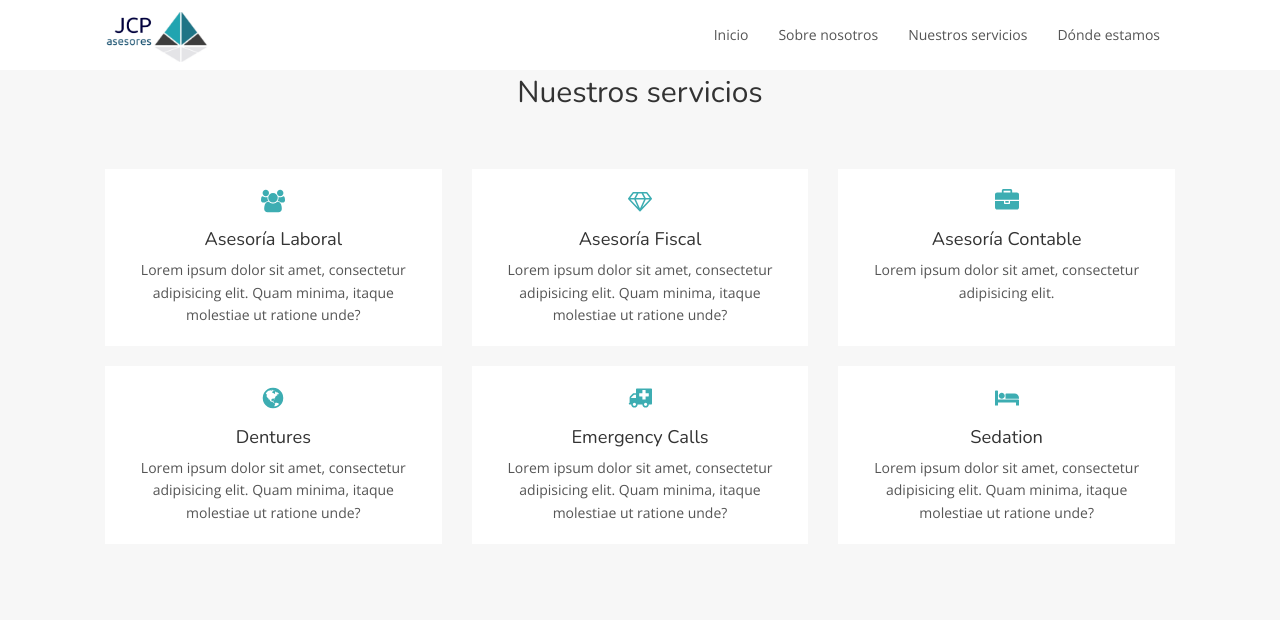
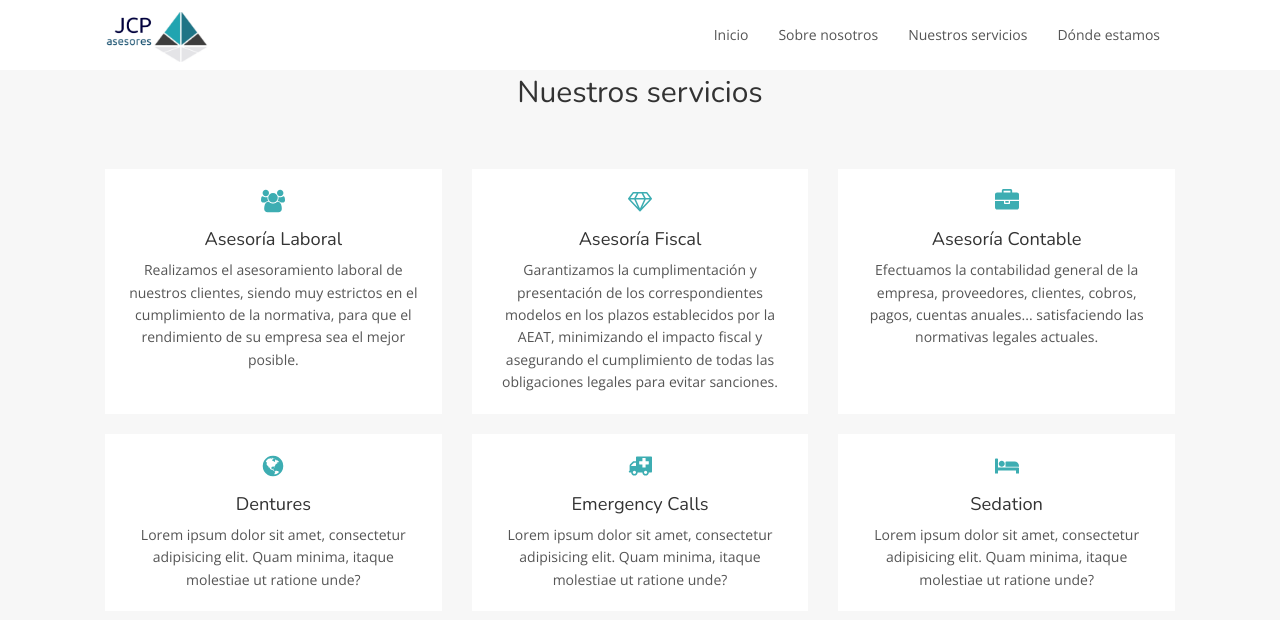
Before and after one commit to MpCity/MpCity.github.io, a Jekyll site: the page built from index.html, in a window 1280 px wide and 900 px high, scrolled down 1425 px, cut to the strip 0-620 px from the top of the window. Built offline with Jekyll 4.4.1, drawn with Linux system fonts in a browser that asks for light colours.

Commit message:
Update treatments.yml

```diff
--- a/_data/treatments.yml
+++ b/_data/treatments.yml
@@ -1,14 +1,14 @@
 - icon: icon-group
   title: Asesoría Laboral
-  description: Lorem ipsum dolor sit amet, consectetur adipisicing elit. Quam minima, itaque molestiae ut ratione unde?
+  description: Realizamos el asesoramiento laboral de nuestros clientes, siendo muy estrictos en el cumplimiento de la normativa, para que el rendimiento de su empresa sea el mejor posible.
 
 - icon: icon-diamond
   title: Asesoría Fiscal
-  description: Lorem ipsum dolor sit amet, consectetur adipisicing elit. Quam minima, itaque molestiae ut ratione unde?
+  description: Garantizamos la cumplimentación y presentación de los correspondientes modelos en los plazos establecidos por la AEAT, minimizando el impacto fiscal y asegurando el cumplimiento de todas las obligaciones legales para evitar sanciones.
 
 - icon: icon-briefcase
   title: Asesoría Contable
-  description: Lorem ipsum dolor sit amet, consectetur adipisicing elit.
+  description: Efectuamos la contabilidad general de la empresa, proveedores, clientes, cobros, pagos, cuentas anuales...  satisfaciendo las normativas legales actuales.
 
 - icon: icon-globe
   title: Dentures
```
